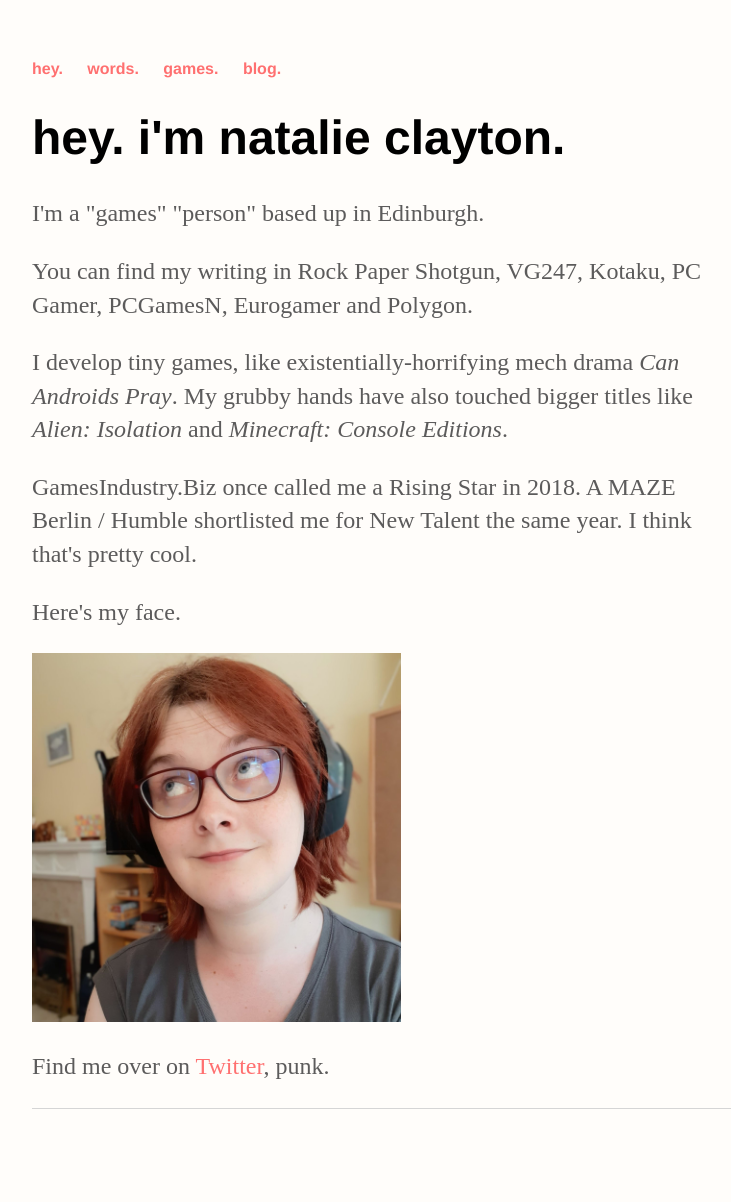
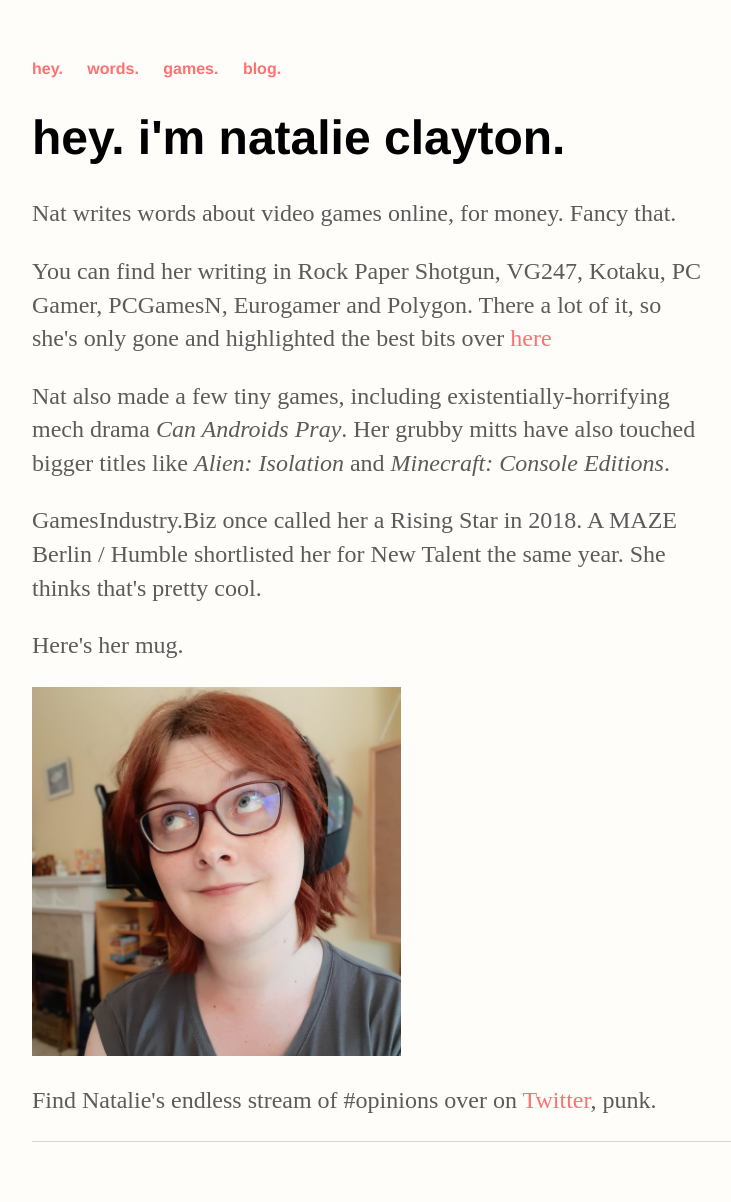
Before and after one commit to ScarletCatalie/ScarletCatalie.github.io, a Jekyll site: the page built from index.html, in a window 1280 px wide. Shown: the whole page, without its empty margins (160-891 px from the left). Built offline with Jekyll 4.4.1, drawn with Linux system fonts in a browser that asks for light colours; before the commit the page ends 1169 px from its top, so only the background shows below that.

Commit message:
Update index.html

```diff
--- a/index.html
+++ b/index.html
@@ -6,17 +6,18 @@
 	<h1>hey. i'm natalie clayton.</h1>
 </div><!-- /.blurb -->
 
-<p>I'm a "games" "person" based up in Edinburgh.</p>
+<p>Nat writes words about video games online, for money. Fancy that.</p>
 
-<p>You can find my writing in Rock Paper Shotgun, VG247, Kotaku, PC Gamer, PCGamesN, Eurogamer and Polygon.</p>
+<p>You can find her writing in Rock Paper Shotgun, VG247, Kotaku, PC Gamer, PCGamesN, Eurogamer and Polygon.
+	There a lot of it, so she's only gone and highlighted the best bits over <a href="https://scarletcatalie.github.io/about">here</a></p>
 
-<p>I develop tiny games, like existentially-horrifying mech drama <i>Can Androids Pray</i>. My grubby hands
-have also touched bigger titles like <i>Alien: Isolation</i> and <i>Minecraft: Console Editions</i>.</p>
+<p>Nat also made a few tiny games, including existentially-horrifying mech drama <i>Can Androids Pray</i>.
+Her grubby mitts have also touched bigger titles like <i>Alien: Isolation</i> and <i>Minecraft: Console Editions</i>.</p>
 
-<p>GamesIndustry.Biz once called me a Rising Star in 2018. A MAZE Berlin / Humble shortlisted me for New Talent the same year. I think that's pretty cool.</p>
+<p>GamesIndustry.Biz once called her a Rising Star in 2018. A MAZE Berlin / Humble shortlisted her for New Talent the same year. She thinks that's pretty cool.</p>
 
-<p>Here's my face.</p>
+<p>Here's her mug.</p>
 
 <img src="https://raw.githubusercontent.com/ScarletCatalie/ScarletCatalie.github.io/master/assets/me2.jpg" width="369" height="369">
 
-<p>Find me over on <a href="https://twitter.com/ScarletCatalie">Twitter</a>, punk.</p>
+<p>Find Natalie's endless stream of #opinions over on <a href="https://twitter.com/ScarletCatalie">Twitter</a>, punk.</p>
```
